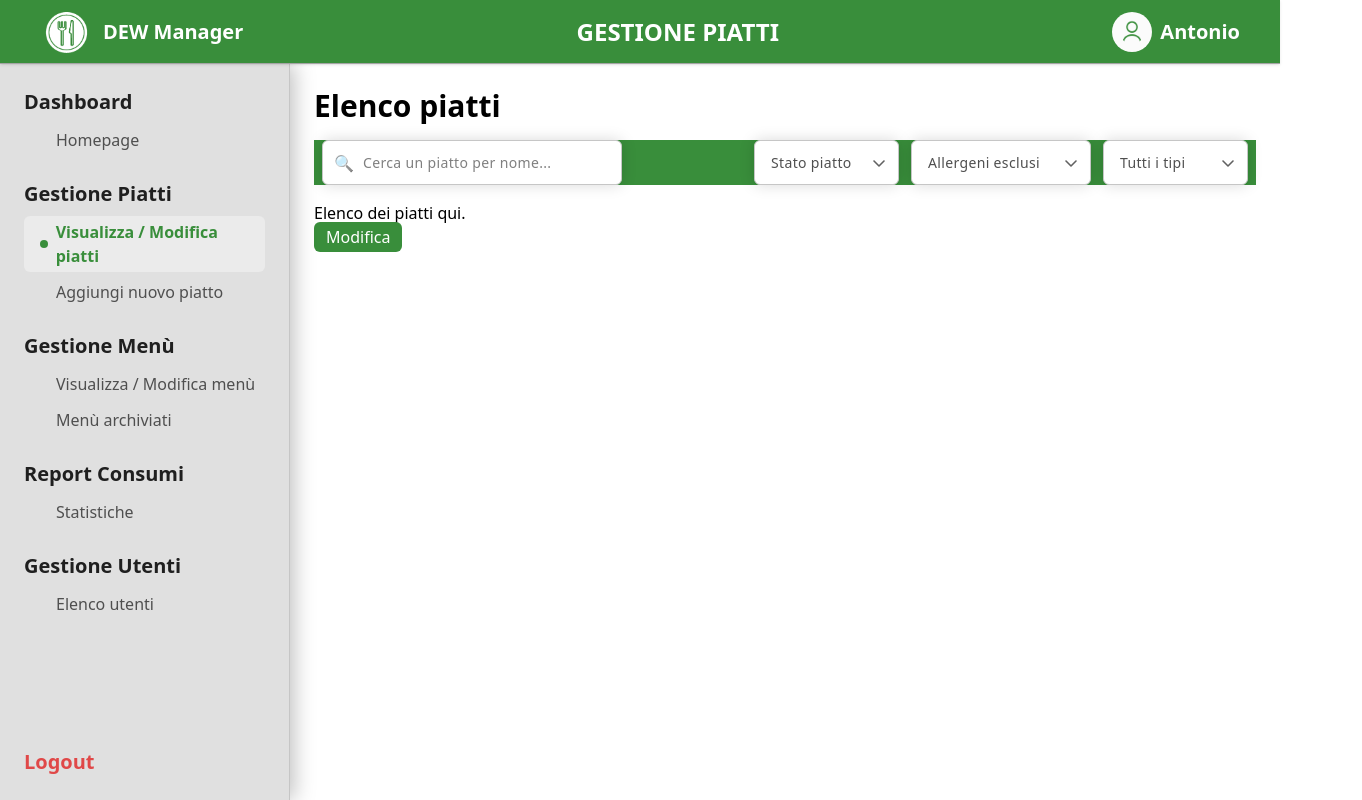
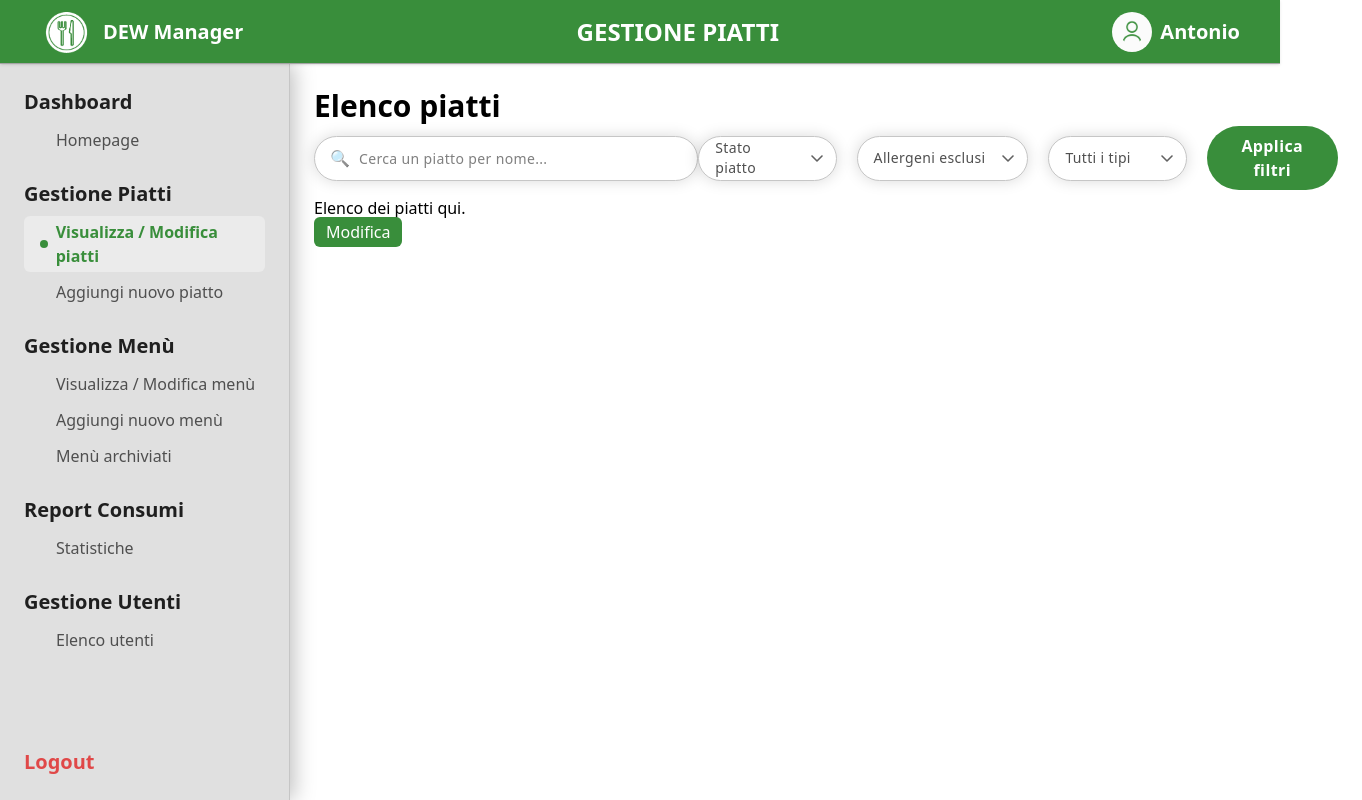
Before and after one commit to Toni258/dew-gestionale, a React (Vite) app: page /dishes in a window 1280 px wide. Shown: the whole page, 1362 px wide, since content can reach past the window. Built offline with nearby package versions, Linux system fonts and the light colour scheme.

Commit message:
Aggiunto pulsante "Applica filtri" alla pagina DishesList

```diff
--- a/src/components/layout/Sidebar.jsx
+++ b/src/components/layout/Sidebar.jsx
@@ -32,6 +32,7 @@ export default function Sidebar() {
                     to="/menu/edit"
                     label="Visualizza / Modifica menù"
                 />
+                <SidebarItem to="/menu/create" label="Aggiungi nuovo menù" />
                 <SidebarItem to="/menu/history" label="Menù archiviati" />
             </SidebarSection>
 
--- a/src/components/ui/SearchInput.jsx
+++ b/src/components/ui/SearchInput.jsx
@@ -21,7 +21,7 @@ export default function SearchInput({
             // così Enter scatena SOLO questa ricerca
         >
             {/* Icona lente */}
-            <span className="absolute left-3 top-1/2 -translate-y-1/2 opacity-70 pointer-events-none">
+            <span className="absolute left-4 top-1/2 -translate-y-1/2 opacity-70 pointer-events-none text-base">
                 🔍
             </span>
 
@@ -31,7 +31,7 @@ export default function SearchInput({
                 value={value}
                 onChange={(e) => setValue(e.target.value)}
                 className="
-                    input-default h-[45px] w-full pl-10 pr-10
+                    input-default h-[45px] w-full pl-11 pr-10
                 "
                 placeholder={placeholder}
             />
@@ -45,7 +45,7 @@ export default function SearchInput({
                         if (onSearch) onSearch(''); // reset filtro
                     }}
                     className="
-                        absolute right-3 top-1/2 -translate-y-1/2
+                        absolute right-5 top-1/2 -translate-y-1/2
                         text-sm text-brand-textSecondary hover:text-brand-text
                     "
                 >
--- a/src/pages/dishes/DishesList.jsx
+++ b/src/pages/dishes/DishesList.jsx
@@ -4,33 +4,49 @@ import { useState } from 'react';
 
 import SearchInput from '../../components/ui/SearchInput';
 import CustomSelect from '../../components/ui/CustomSelect';
+import MultiSelectCheckbox from '../../components/ui/MultiSelectCheckbox';
 import Form from '../../components/ui/Form';
 import FormGroup from '../../components/ui/FormGroup';
-import MultiSelectCheckbox from '../../components/ui/MultiSelectCheckbox';
+import Button from '../../components/ui/Button';
 
 export default function DishesList() {
     const [query, setQuery] = useState('');
+
+    // 👉 Questo sarà il tuo handler finale per inviare i filtri al backend
+    const handleFilters = (values) => {
+        const payload = {
+            name: query,
+            stato: values.stato || '',
+            allergeni: values.allergeni || [],
+            tipologia: values.tipologia || '',
+        };
+
+        console.log('FILTRI APPLICATI:', payload);
+
+        // Qui farai la chiamata API vera:
+        // fetch("/api/dishes/filter", { method: "POST", body: JSON.stringify(payload) })
+    };
 
     return (
         <AppLayout title="GESTIONE PIATTI" username="Antonio">
             <h1 className="text-3xl font-semibold">Elenco piatti</h1>
 
             {/* BARRA FILTRI */}
-            <div className="my-4 bg-brand-primary h-[45px] flex justify-between items-center px-2">
-                {/* SEARCH */}
+            <div className="mt-1 mb-2 h-[60px] flex justify-between items-center">
+                {/* SEARCH INPUT */}
                 <SearchInput
                     placeholder="Cerca un piatto per nome..."
                     onSearch={setQuery}
-                    className="w-[300px]"
+                    className="w-[400px] [&>input]:rounded-full"
                 />
 
-                {/* SELECTS */}
+                {/* FILTRI */}
                 <Form
                     initialValues={{ stato: '', allergeni: [], tipologia: '' }}
-                    onSubmit={() => {}}
+                    onSubmit={handleFilters}
                 >
-                    <div className="flex items-center gap-3">
-                        {/* STATO */}
+                    <div className="flex items-center gap-5">
+                        {/* STATO PIATTO */}
                         <FormGroup name="stato" className="w-[145px]">
                             <CustomSelect
                                 name="stato"
@@ -42,7 +58,7 @@ export default function DishesList() {
                                     { value: 'inattivo', label: 'Inattivo' },
                                 ]}
                                 height="h-[45px]"
-                                className="w-full"
+                                className="w-full [&>div>button]:rounded-full"
                             />
                         </FormGroup>
 
@@ -79,10 +95,11 @@ export default function DishesList() {
                                     { value: 'lupini', label: 'Lupini' },
                                 ]}
                                 height="h-[45px]"
+                                className="[&>div>button]:rounded-full"
                             />
                         </FormGroup>
 
-                        {/* TIPI DI PIATTO */}
+                        {/* TIPOLOGIA PIATTO */}
                         <FormGroup name="tipologia" className="w-[145px]">
                             <CustomSelect
                                 name="tipologia"
@@ -94,17 +111,28 @@ export default function DishesList() {
                                     { value: 'contorno', label: 'Contorno' },
                                     { value: 'ultimo', label: 'Ultimo' },
                                     { value: 'speciale', label: 'Speciale' },
-                                    { value: 'coperto', label: 'coperto' },
+                                    { value: 'coperto', label: 'Coperto' },
                                 ]}
                                 height="h-[45px]"
-                                className="w-full"
+                                className="w-full [&>div>button]:rounded-full"
                             />
                         </FormGroup>
+
+                        {/* APPLY FILTER BUTTON */}
+                        <Button
+                            type="submit"
+                            size="md"
+                            variant="primary"
+                            className="px-4 py-2 rounded-full"
+                        >
+                            Applica filtri
+                        </Button>
                     </div>
                 </Form>
             </div>
 
             <p>Elenco dei piatti qui.</p>
+
             <NavLink
                 to={`/dishes/edit/18`}
                 className="px-3 py-1 bg-brand-primary text-white rounded-md hover:bg-brand-primaryHover transition"
--- a/src/styles/components.css
+++ b/src/styles/components.css
@@ -221,4 +221,17 @@
         border-radius: 50%;
         animation: iosSpinner 0.6s linear infinite;
     }
+
+    /* Rimuove la X/blocco clear di default su Chrome, Edge */
+    input[type='search']::-webkit-search-cancel-button {
+        -webkit-appearance: none;
+        appearance: none;
+    }
+
+    /* Rimuove gli altri controlli del campo search */
+    input[type='search']::-webkit-search-decoration,
+    input[type='search']::-webkit-search-results-button,
+    input[type='search']::-webkit-search-results-decoration {
+        display: none;
+    }
 }
```
